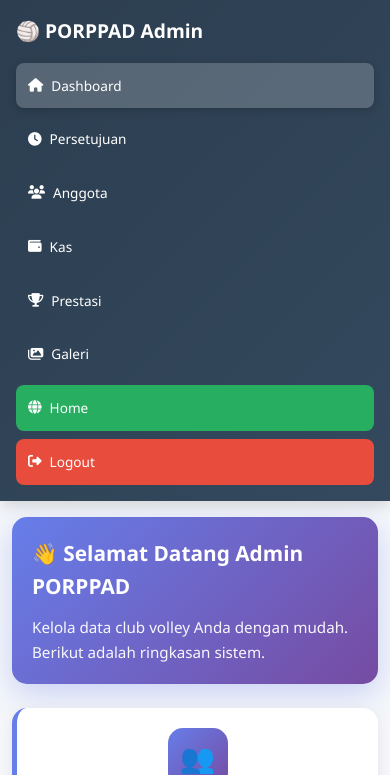
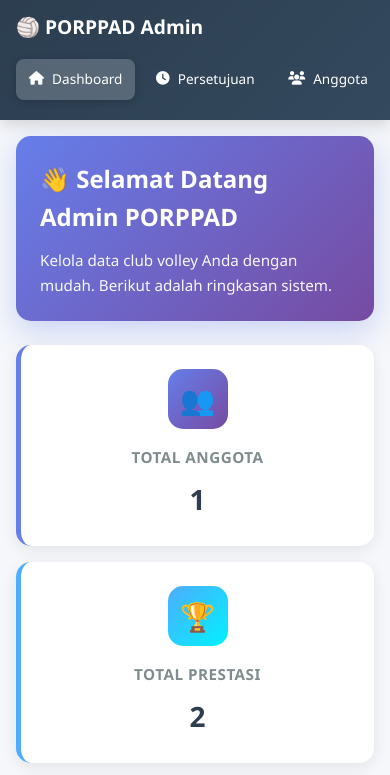
Before and after one commit to novasws/club-bola-volly-porppad, a PHP site: page /porppad/admin/dashboard.php in a window 390 px wide. Shown: the top 775 px of the page. Run offline with PHP 8.4, Linux system fonts and the light colour scheme; a user stored in the database is signed in; data comes from the database, SQL or seed files in the repository; data that the repository does not hold is empty.

Commit message:
fix: navbar mobile horizontal

```diff
--- a/admin/dashboard.php
+++ b/admin/dashboard.php
@@ -492,32 +492,52 @@ $pending_count = $conn->query("SELECT COUNT(*) as total FROM members WHERE statu
         }
     }
 
+   /* ===== MOBILE RESPONSIVE ===== */
 @media (max-width: 768px) {
     .navbar {
-            padding: 1rem 0;
+        padding: 0.75rem 0;
     }
 
     .navbar-container {
-            flex-direction: column;
-            align-items: stretch;
+        flex-direction: row;           /* UBAH: tetap horizontal */
+        align-items: center;           /* UBAH: rata tengah vertikal */
         padding: 0 1rem;
+        overflow-x: auto;              /* TAMBAH: bisa scroll horizontal */
+        white-space: nowrap;
     }
 
     .navbar h2 {
-            font-size: 1.4rem;
-            text-align: center;
+        font-size: 1.2rem;
+        text-align: left;              /* UBAH: rata kiri */
+        margin-right: 1rem;            /* TAMBAH: kasih jarak */
+        flex-shrink: 0;                /* TAMBAH: jangan mengecil */
     }
 
     .navbar nav {
-            justify-content: center;
+        display: flex;
+        flex-wrap: nowrap;             /* UBAH: jangan wrap */
         gap: 0.5rem;
+        padding-bottom: 0.5rem;        /* TAMBAH: space untuk scroll */
     }
 
     .navbar nav a {
-            font-size: 0.9rem;
-            padding: 0.65rem 1rem;
-            width: 100%;
+        font-size: 0.85rem;
+        padding: 0.6rem 0.8rem;
+        width: auto;                   /* UBAH: lebar sesuai konten */
         text-align: center;
+        flex-shrink: 0;                /* TAMBAH: jangan mengecil */
+        white-space: nowrap;
+    }
+
+    /* Sembunyikan scrollbar untuk tampilan bersih */
+    .navbar-container::-webkit-scrollbar {
+        display: none;
+    }
+
+    .navbar-container {
+        -ms-overflow-style: none;
+        scrollbar-width: none;
+    }
 }
 
         .container {
```
Lines whose indentation alone changed are shown as unchanged.
